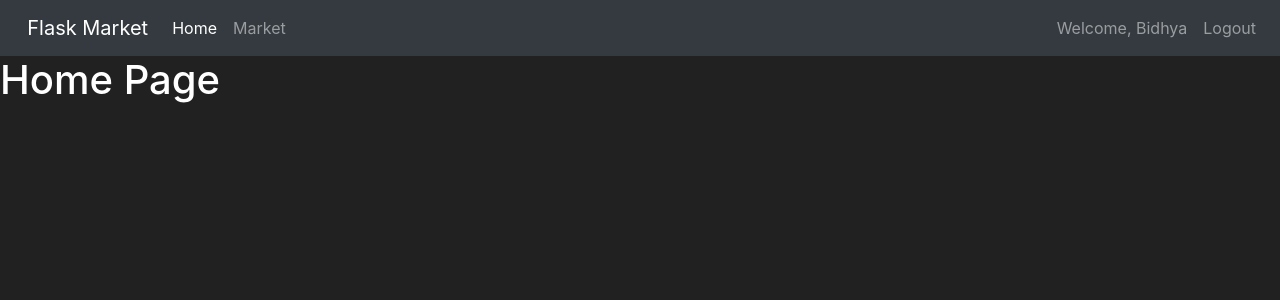
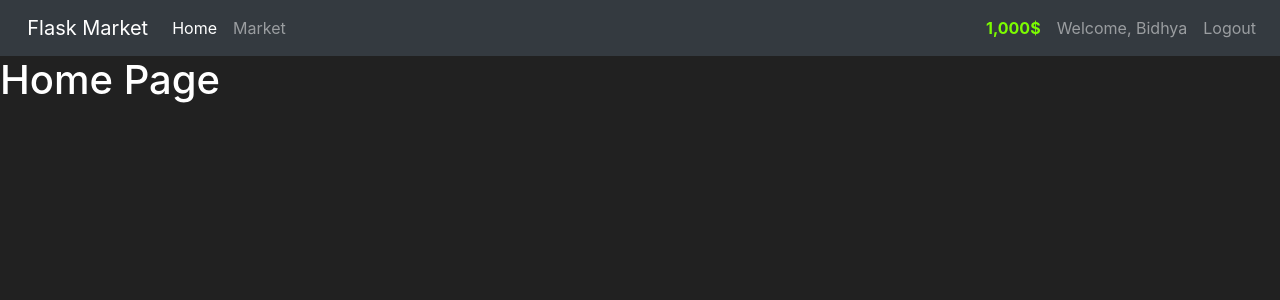
Before and after one commit to bidhyapokharel/FlaskProject, a Flask app: page / in a window 1280 px wide. Shown: the top 300 px of the page. Run offline with Flask 2, Linux system fonts and the light colour scheme; a user stored in the database is signed in; some libraries are stand-ins or nearby versions.

Commit message:
Prettify number

```diff
--- a/FlaskProject/market/models.py
+++ b/FlaskProject/market/models.py
@@ -13,6 +13,13 @@ class User(db.Model, UserMixin):
     password_hash = db.Column(db.String(length=60),nullable=False)
     budget = db.Column(db.String(length=60),nullable=False, default=1000)
     items = db.relationship('Item',backref='owned_user',lazy=True)
+
+    @property
+    def prettier_budget(self):
+        if len(str(self.budget)) >= 4:
+            return f'{str(self.budget)[:-3]},{str(self.budget)[-3:]}$'
+        else:
+            return f'{str(self.budget)}$'
 
     @property
     def password(self):
--- a/FlaskProject/market/templates/base.html
+++ b/FlaskProject/market/templates/base.html
@@ -5,6 +5,8 @@
     <meta name="viewport" content="width=device-width, initial-scale=1">
     <link href="https://cdn.jsdelivr.net/npm/bootstrap@5.0.0/dist/css/bootstrap.min.css" rel="stylesheet" integrity="sha384-wEmeIV1mKuiNpC+IOBjI7aAzPcEZeedi5yW5f2yOq55WWLwNGmvvx4Um1vskeMj0" crossorigin="anonymous">
     <link rel="stylesheet" href="https://stackpath.bootstrapcdn.com/bootstrap/4.1.3/css/bootstrap.min.css" integrity="sha384-MCw98/SFnGE8fJT3GXwEOngsV7Zt27NXFoaoApmYm81iuXoPkFOJwJ8ERdknLPMO" crossorigin="anonymous">
+    <link rel="stylesheet" href="path/to/font-awesome/css/font-awesome.min.css">
+    <link href="https://maxcdn.bootstrapcdn.com/font-awesome/4.2.0/css/font-awesome.min.css" rel="stylesheet">
     <title>
         {% block title %}
 
@@ -28,6 +30,12 @@
             </ul>
             <ul class="navbar-nav ">
               {% if current_user.is_authenticated %}
+              <li class="nav-item">
+                <a class="nav-link" style="color:lawngreen; font-weight:bold;">
+                  <i class="fas fa-coins"></i>
+                    {{ current_user.prettier_budget }}
+                </a>
+              </li>
               <li class="nav-item">
                 <a class="nav-link"> Welcome, {{ current_user.username }} </a>
               </li>
```
